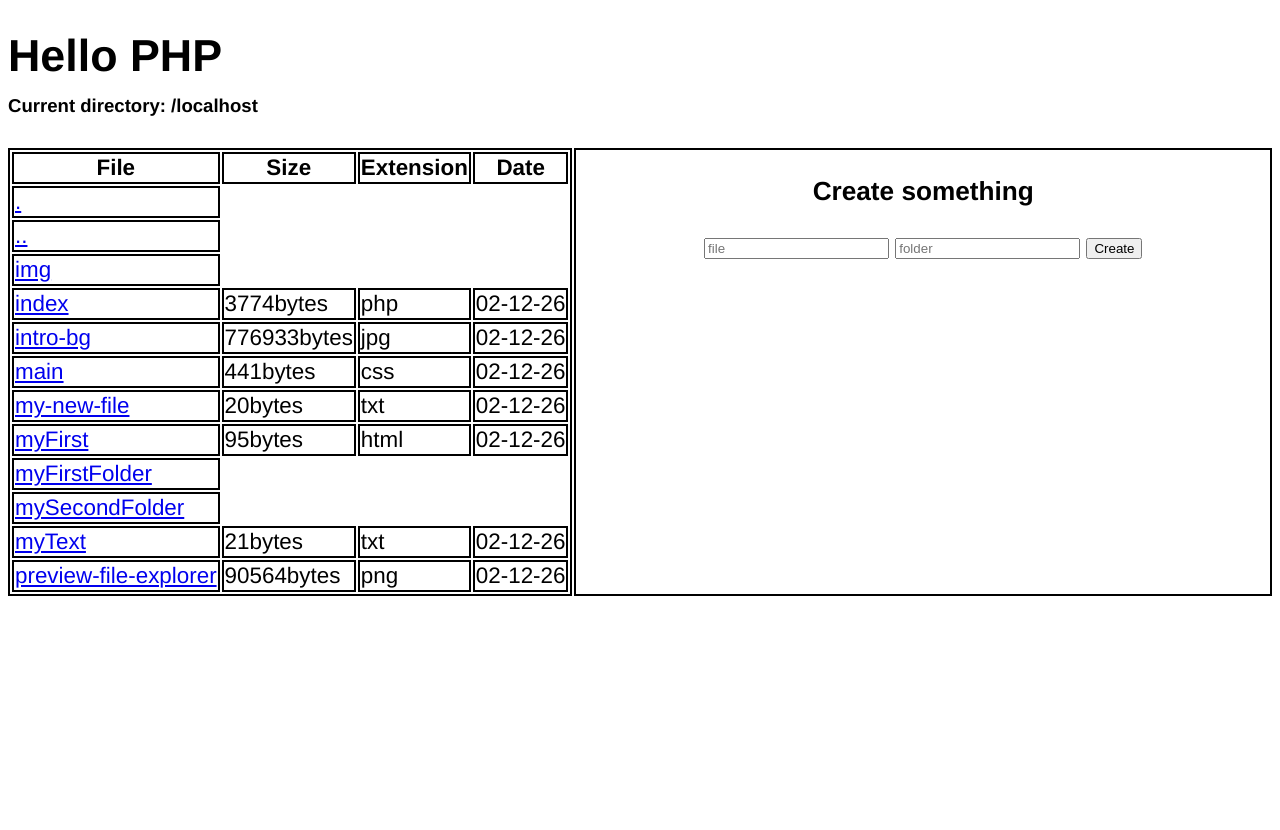
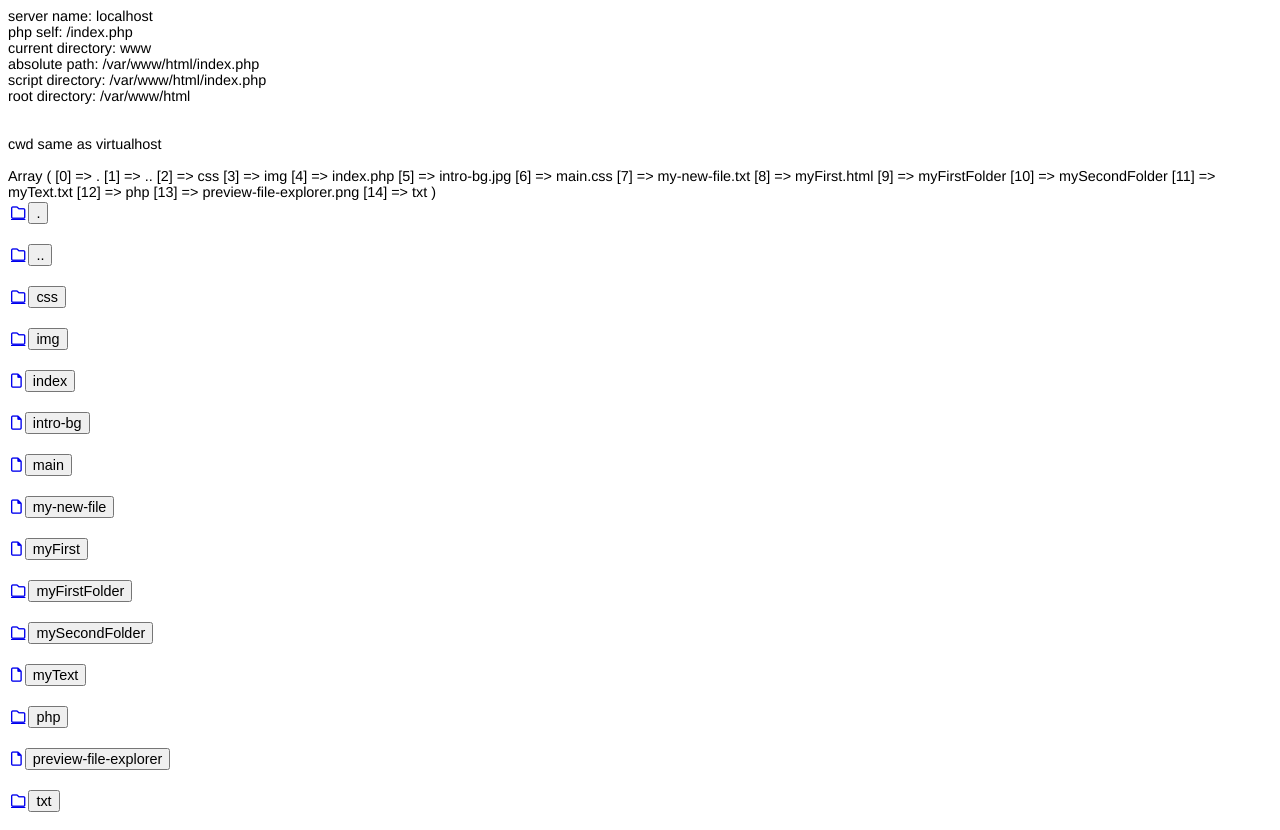
Before and after one commit to sergio-nunez-meneses/file-explorer, a PHP site: page / in a window 1280 px wide. Run offline with PHP 8.4, Linux system fonts and the light colour scheme; some libraries are stand-ins or nearby versions.

Commit message:
updated index.php and main.css files; now working on moving two directories forward from the virtualhost root

```diff
--- a/index.php
+++ b/index.php
@@ -2,6 +2,8 @@
 <html lang="en" dir="ltr">
   <head>
     <meta charset="utf-8">
+    <meta name="viewport" content="width=device-width, initial-scale=1">
+    <meta name="author" content="Sergio Núñez Meneses">
     <script src="https://use.fontawesome.com/275ae55494.js"></script>
     <link rel="stylesheet" href="main.css">
     <title>File Explorer</title>
@@ -10,84 +12,92 @@
 
     <?php
 
-    /* HEADER */
-    echo '<header><h1>Hello PHP</h1>';
-    echo '<h5>Current directory: /' . $_SERVER['SERVER_NAME'] . '</h5></header>'; // get current server name, e.g. my.local
+    /* ----------- USEFUL DIRECTORY INFORMATIONS ----------- */
+    echo '<header>';
+    // name of the host server, e.g. my.local
+    echo 'server name: ' . $_SERVER['SERVER_NAME'] . '<br>';
+    // filename of the currently executing script
+    echo 'php self: ' . $_SERVER['PHP_SELF'] . '<br>';
+    // current directory, e.g. files-explorer
+    echo 'current directory: ' . basename(getcwd()) . '<br>';
+    // absolute path, e.g. /Applications/MAMP/htdocs/files-explorer/index.php
+    $path = $_SERVER['DOCUMENT_ROOT'] . $_SERVER['SCRIPT_NAME'];
+    echo 'absolute path: ' . $path . '<br>';
+    // site's root path including the script, e.g. /Applications/MAMP/htdocs/files-explorer/index.php
+    echo 'script directory: ' . realpath(__FILE__) . '<br>';
+    // site's root path without the script's filename, e.g. /Applications/MAMP/htdocs/files-explorer/
+    define('ROOT_DIR', realpath(__DIR__));
+    echo 'root directory: ' . ROOT_DIR . '<br>';
+    echo '</header>';
+    /* --------------------------------- */
 
-    /* MAIN CONTENT */
-    $dir = getcwd(); // get path to current working directory (cwd)
-    $dir_content = scandir($dir); // grab and store cwd's elements
-    echo '<main><section><div class="table-container">'; // begin container div
-    echo '<div class="my-table">'; // begin table div
-    echo '<table>'; // begin table
-    echo '<tr><th>File</th><th>Size</th><th>Extension</th><th>Date</th></tr>'; // table row and heading
-    foreach ($dir_content as $files) {
-      if(is_file($files)) {
-        $file_absolute_path = $dir . $files; // get files' absolute path
-        $file_extension = pathinfo($file_absolute_path); // get files' extensions
-        echo '<tr><td><a href="/' . $files . '">' . preg_replace('/\\.[^.\\s]{3,4}$/', '', $files) . '</a></td><td>' . filesize($files) . 'bytes</td><td>' . $file_extension['extension'] . '</td><td>' . date('d-m-y', filectime($files)) . '</td></tr>';
-      } elseif (is_dir($files)) {
-        if ($files == ".") {
-          echo '<tr><td><a href="/' . dirname($dir, 1) . '">' . $files . '</a></td></tr>';
-        } elseif ($files == "..") {
-          echo '<tr><td><a href="/">' . $files . '</a></td></tr>';
-        } else {
-          echo '<tr><td><a href="/' . $files . '">' . $files . '</a></td></tr>';
-        }
+    echo '<br>';
+    echo '<main>';
+    echo '<section><div>';
+
+    /* ----------- CHANGE DIRECTORY ----------- */
+    // check whether a folder has been clicked
+    if (isset($_POST['selected_item'])) {
+      // store <form> passed value
+      $selected_item = $_POST['selected_item'];
+      echo 'selected item: ' . $selected_item . '<br>';
+      // check whether to move to a new directory or not
+      if (chdir($selected_item)) {
+        chdir($selected_item);
+        echo 'directory successfully changed' . '<br>';
+      } else {
+        chdir(getcwd());
+        // $selected_item = getcwd();
+        echo 'failed to change directory' . '<br>';
       }
     }
-    echo '</table></div>'; // end table and table div
+    /* --------------------------------- */
 
-    /* CONTROLS */
-    echo '<div class="handle-dir-content">';
-    echo '<h3>Create something</h3> ';
-    echo '<form method="post">';
-    echo '<input type="text" name="file" placeholder="file"> ';
-    echo '<input type="text" name="folder" placeholder="folder"> ';
-    echo '<button type="submit" name="create">Create</button> ';
-    echo '</form>';
-    /* POST section */
-    if (isset($_POST['create'])) {
-      // check whether is a file or a folder
-      // create variable with file or folder
-      // check if new file or folder already exists
-      // if not, create it
-      $new_file = $_POST['file'];
-      if (!file_exists($new_file)) {
-        $content = "This is a dummy line";
-        $fp = fopen($_SERVER['DOCUMENT_ROOT'] . '/' . $new_file, "wb");
-        fwrite($fp, $content);
-        fclose($fp);
-      } else {
-        echo "The file already exists!";
+    echo '<br>';
+
+    /* ----------- CHECK CURRENT DIRECTORY ----------- */
+    // check whether cwd is different than the virtual host
+    if (getcwd() !== ROOT_DIR) {
+      // remove '/' from path and split it into individual items
+      $cwd = explode(DIRECTORY_SEPARATOR, getcwd());
+      // get parent directory of every file and folder
+      $parent_directory = DIRECTORY_SEPARATOR . $cwd[sizeof($cwd) - 1] . DIRECTORY_SEPARATOR;
+      echo "cwd different than virtualhost" . '<br>';
+    } else {
+      // store absolute path as a single value array
+      $cwd = array(getcwd());
+      // add a slash
+      $parent_directory = DIRECTORY_SEPARATOR;
+      echo "cwd same as virtualhost" . '<br>';
+    }
+    /* --------------------------------- */
+    echo '</div></section>';
+    echo '<br>';
+
+    /* ----------- ITERATE OVER CURRENT DIRECTORY ----------- */
+    // get current working directory
+    $cwd_contents = scandir(getcwd());
+    print_r($cwd_contents);
+
+    echo '<section><div class="test-container">';
+    // iterate over directory
+    foreach ($cwd_contents as $item) {
+      $absolute_item_path = ROOT_DIR . $parent_directory . $item;
+      // check whether the item is a directory
+      if (is_dir($absolute_item_path)) {
+        // add form tag with post method
+        echo '<form method="post" action="" enctype="application/x-www-form-urlencoded"><input type="hidden" name="selected_item" value="' . $absolute_item_path . '"><a class="fa fa-folder-o" href="' . $parent_directory . $item . '"><button type="submit">' . preg_replace('/\\.[^.\\s]{3,4}$/', '', $item) . '</button></a></form>' . '<br>';
+        // or a file
+      } elseif (is_file($absolute_item_path)) {
+        // add anchor tag
+        echo '<a class="fa fa-file-o" href="' . $parent_directory . $item . '"><button type="submit">' . preg_replace('/\\.[^.\\s]{3,4}$/', '', $item) . '</button></a>' . '<br>';
       }
     }
-    echo '</div></div>'; // end handle-dir-content and container div
-    echo '</section></main>'; // end section and main tag
-
-    /*
-
-    echo '<h5>Current directory: /' . basename($dir) . '</h5>'; // display cwd
-    echo '<h5>Whole path: ' . $dir . '</h5>'; // display cwd
-    dirname($dir, 1) : go one folder back
-
-    */
+    echo '</div></section>';
+    echo '</main>';
+    /* --------------------------------- */
 
     ?>
 
   </body>
 </html>
-
-<!-- <h1>Index of /</h1>
-<ul><li><a href="acs-logo/"> acs-logo/</a></li>
-<li><a href="bootstrap-integration-test/"> bootstrap-integration-test/</a></li>
-<li><a href="bootstrap-modal-carousel/"> bootstrap-modal-carousel/</a></li>
-<li><a href="bootstrap-test-02/"> bootstrap-test-02/</a></li>
-<li><a href="bootstrap-test/"> bootstrap-test/</a></li>
-<li><a href="integration-template-restaurant/"> integration-template-restaurant/</a></li>
-<li><a href="php-file-explorer/"> php-file-explorer/</a></li>
-<li><a href="php-projects/"> php-projects/</a></li>
-<li><a href="php_workshop/"> php_workshop/</a></li>
-<li><a href="restaurant-integration-test/"> restaurant-integration-test/</a></li>
-<li><a href="test-atom/"> test-atom/</a></li>
-</ul> -->
--- a/main.css
+++ b/main.css
@@ -4,23 +4,15 @@
 body {
   min-height: 100%;
   font-family: Helvetica, sans-serif;
-  font-size: calc(1em + 0.5vw);
-  font-weight: lighter;
+  font-size: calc(0.5rem + 0.5vw);
 }
-h5, h6 {
-  margin-top: -1rem;
+input, a, button {
+  margin: 0.0625rem 0.1875rem;
+  font-size: 1em;
+  cursor: pointer;
 }
-table, th, td {
-  border: 0.125rem solid #000;
+.test-container {
+  display: flex;
+  flex-direction: column;
+  align-items: flex-start;
 }
-.table-container {
-  display: flex;
-  flex-flow: row wrap;
-}
-.handle-dir-content {
-  margin-left: 0.125rem;
-  border: 0.125rem solid #000;
-  flex-grow: 1;
-  justify-content: space-around;
-  text-align: center;
-}
--- /dev/null
+++ b/txt/file-01.txt
@@ -0,0 +1 @@
+Dummy line
--- /dev/null
+++ b/txt/file-02.txt
@@ -0,0 +1 @@
+Another dummy line
--- /dev/null
+++ b/txt/file-03.txt
@@ -0,0 +1 @@
+Yet another dummy line
--- /dev/null
+++ b/txt/txt-02/file-04.txt
@@ -0,0 +1 @@
+I really, really hope it will work
```
Also changed, not shown: css/old-main.css (added, +29 -0 lines), php/chdir-test.php (added, +43 -0 lines), php/index-backup.php (added, +67 -0 lines), php/list-cwd-and-others.php (added, +265 -0 lines), php/old-index.php (added, +130 -0 lines), 3 other files.
